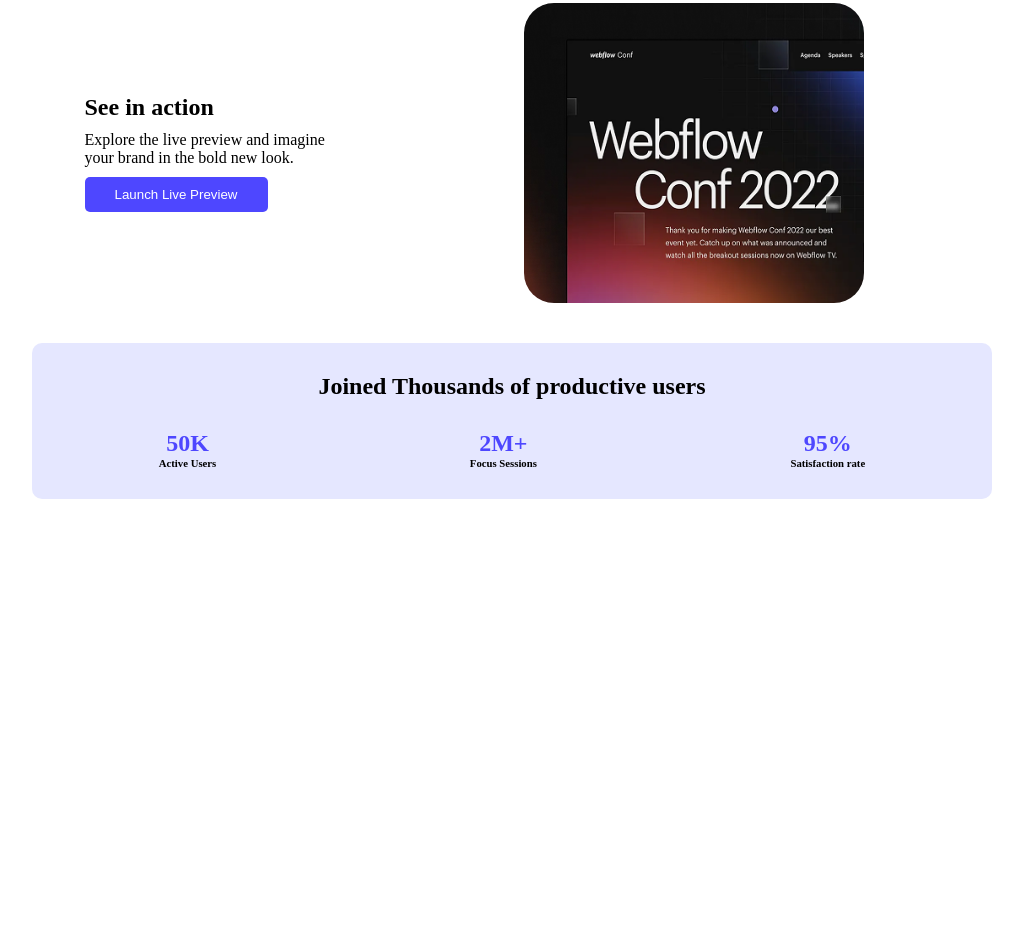
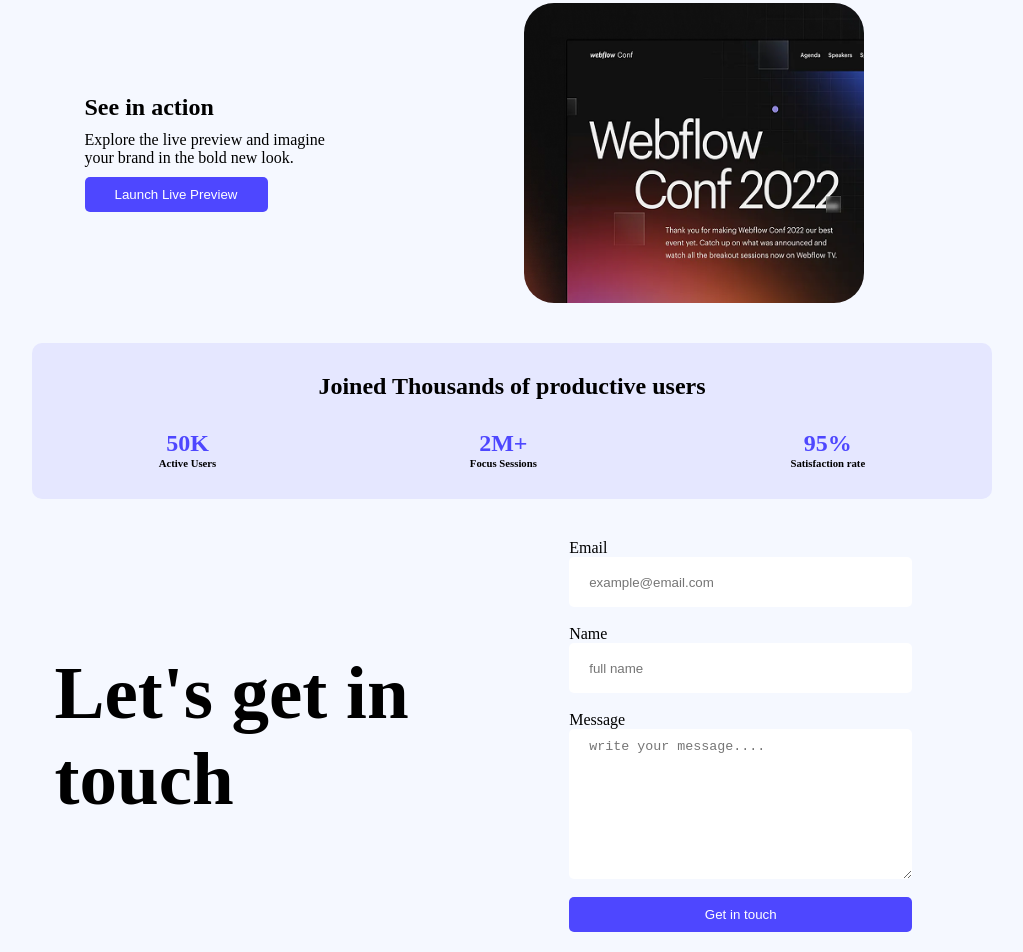
Before and after one commit to BK-Bagchi/landing-launchpad, a plain HTML site: page index.html in a window 1280 px wide. Shown: the part 682-1634 px from the top of the page, without its empty margins (128-1151 px from the left). Before the commit the page ends 1201 px from the top, so only its background shows below. Drawn offline with Linux system fonts and the light colour scheme.

Commit message:
let's get in touch section done

```diff
--- a/index.html
+++ b/index.html
@@ -52,5 +52,23 @@
         </div>
       </main>
     </section>
+    <section class="touch">
+      <main>
+        <div class="text">
+          <h1>Let's get in touch</h1>
+        </div>
+        <div class="form">
+          <form>
+            <span>Email</span>
+            <input type="text" placeholder="example@email.com" /><br />
+            <span>Name</span>
+            <input type="text" placeholder="full name" /><br />
+            <span>Message</span>
+            <textarea placeholder="write your message...."></textarea><br />
+            <button class="cmn-btn">Get in touch</button>
+          </form>
+        </div>
+      </main>
+    </section>
   </body>
 </html>
--- a/style.css
+++ b/style.css
@@ -46,6 +46,7 @@
 }
 .action {
   width: 100%;
+  background-color: #f5f8ff;
   padding: 20px 30px;
   display: flex;
   justify-content: center;
@@ -76,6 +77,7 @@
 }
 .user {
   width: 100%;
+  background-color: #f5f8ff;
   display: flex;
   justify-content: center;
 }
@@ -104,3 +106,39 @@
   flex-direction: column;
   align-items: center;
 }
+.touch {
+  width: 100%;
+  background-color: #f5f8ff;
+  padding: 20px 30px;
+  display: flex;
+  justify-content: center;
+}
+.touch main {
+  width: 75%;
+  display: flex;
+  justify-content: space-between;
+}
+.touch main > * {
+  width: 100%;
+}
+.touch .text {
+  display: flex;
+  align-items: center;
+  font-size: 50px;
+}
+.touch .form form {
+  width: 75%;
+  display: flex;
+  flex-direction: column;
+  margin: 0 auto;
+}
+form input,
+form textarea {
+  border: none;
+  border-radius: 5px;
+  padding: 10px 20px;
+  height: 50px;
+}
+form textarea {
+  height: 150px;
+}
```
